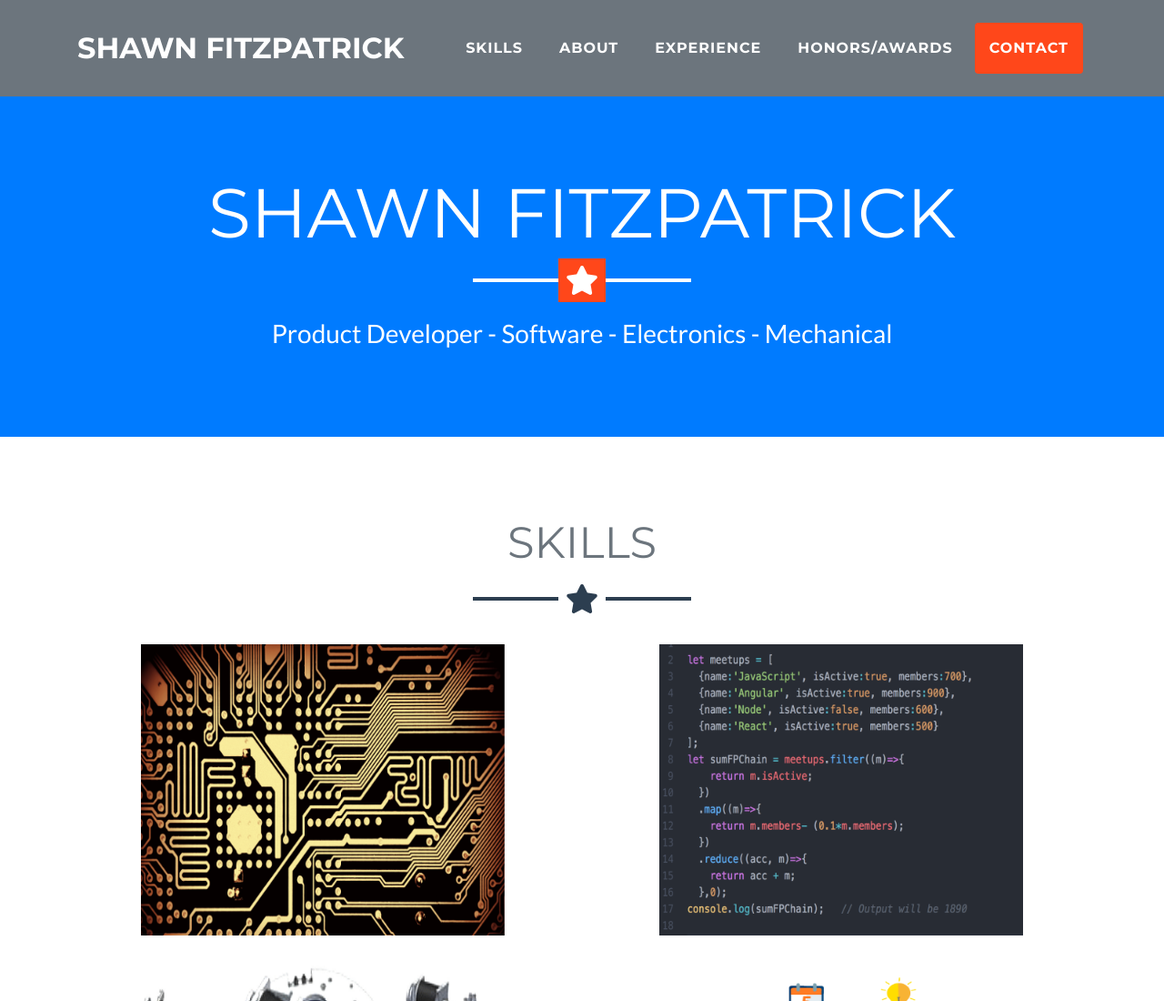
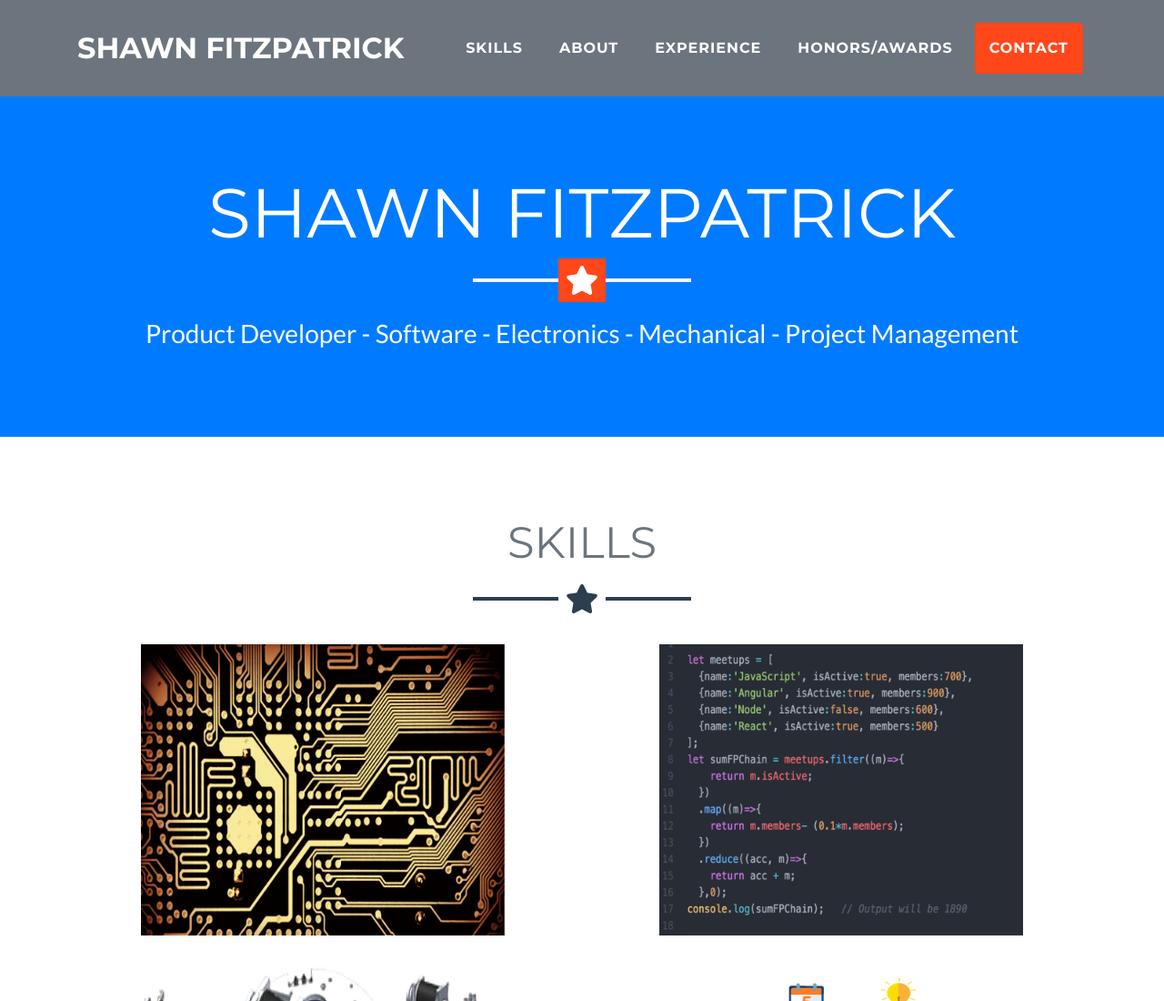
Before and after one commit to thefitz7/ShawnFitzpatrick.github.io, a website with bundled scripts: page index.html in a window 1280 px wide. Shown: the top 1100 px of the page at 91% size. Built offline with nearby package versions, Linux system fonts and the light colour scheme.

Commit message:
Changing header

```diff
--- a/index.html
+++ b/index.html
@@ -64,7 +64,7 @@
     <div class="container">
       <h1 class="text-uppercase mb-0">Shawn Fitzpatrick</h1>
       <hr class="star-light">
-      <h2 class="font-weight-light mb-0">Product Developer - Software - Electronics - Mechanical</h2>
+      <h2 class="font-weight-light mb-0">Product Developer - Software - Electronics - Mechanical - Project Management</h2>
     </div>
   </header>
 
```
